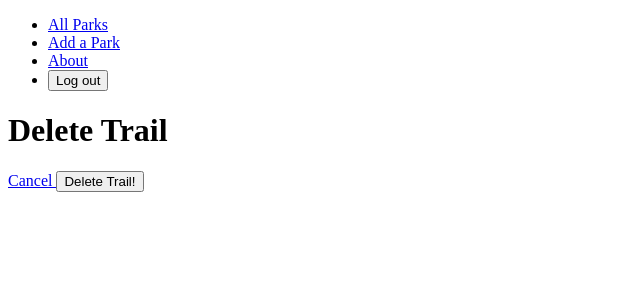
After one commit to qhoang2373/django-crud-app-lab, a Django app: page /trails/1/delete/ in a window 1280 px wide. The commit adds this page. Shown: the top 300 px of the page, without its empty margins (0-640 px from the left). Run offline with Django 5.2, Linux system fonts and the light colour scheme; a user stored in the database is signed in; tables that the repository leaves empty hold one stand-in row (values such as "Sample post").

Commit message:
Complete Full Crud

```diff
--- a/nationalparks/my_app/models.py
+++ b/nationalparks/my_app/models.py
@@ -35,7 +35,7 @@ class Trail(models.Model):
         default = DIFFICULTY[0][0]
         )
 
-    description = models.CharField(max_length=255)
+    # description = models.CharField(max_length=255)
 
     national_park = models.ForeignKey(NationalPark, on_delete=models.CASCADE)
 
@@ -43,5 +43,8 @@ class Trail(models.Model):
     def __str__(self):
         return f"{self.get_difficulty_display()} on {self.name}"
 
+    def get_absolute_url(self):
+        return reverse('trail-detail', kwargs={'trail_id': self.id})
+
     class Meta:
         ordering = ['-name']
--- /dev/null
+++ b/nationalparks/my_app/templates/my_app/trail_confirm_delete.html
@@ -0,0 +1,14 @@
+{% extends 'base.html' %}
+{% load static %}
+{% block content %}
+
+<div>
+  <h1>Delete Trail</h1>
+</div>
+<form action="" method="post" class="form">
+  {% csrf_token %}
+  <a href="{% url 'trail-delete' trail.id %}"> Cancel </a>
+  <button type="submit" >Delete Trail!</button>
+</form>
+
+{% endblock %}
--- a/nationalparks/my_app/templates/parks/detail.html
+++ b/nationalparks/my_app/templates/parks/detail.html
@@ -64,6 +64,8 @@ autocomplete="off"
             <td>{{trail.get_difficulty_display}}</td>
             <!-- <a href="" class="btn warn">Edit</a>
             <a href="" class="btn danger">Delete</a> -->
+            <td><a href="{% url 'trail-update' trail.id %}" > Edit </a></td>
+            <td><a href="{% url 'trail-delete' trail.id %}" > Delete </a></td>
           </tr>
         {% endfor %}
       </tbody>
--- a/nationalparks/my_app/urls.py
+++ b/nationalparks/my_app/urls.py
@@ -10,5 +10,12 @@ urlpatterns = [
     path('parks/<int:pk>/update/', views.ParkUpdate.as_view(), name='park-update'),
     path('parks/<int:pk>/delete/', views.ParkDelete.as_view(), name='park-delete'),
     path('parks/<int:park_id>/add-trail/', views.add_trail, name='add-trail'),
-    path('accounts/signup/', views.signup, name='signup')
+    path('accounts/signup/', views.signup, name='signup'),
+    path('trails/<int:pk>/update/', views.TrailUpdate.as_view(), name='trail-update'),
+    path('trails/<int:pk>/delete/', views.TrailDelete.as_view(), name='trail-delete'),
+
+    path('trails/', views.TrailList.as_view(), name='trail-index')
+
+    # path('trails/<int:pk>/', views.TrailDetail.as_view(), name='trail-detail'),
+
 ]
--- a/nationalparks/my_app/views.py
+++ b/nationalparks/my_app/views.py
@@ -8,6 +8,7 @@ from django.contrib.auth.decorators import login_required
 from django.contrib.auth.mixins import LoginRequiredMixin
 from .models import NationalPark
 from .forms import TrailForm
+from .models import Trail
 
 
 from django.http import HttpResponse
@@ -63,6 +64,12 @@ class ParkCreate(LoginRequiredMixin, CreateView):
 
     success_url = '/parks/'
 
+# class TrailList(ListView):
+#     model = Trail
+
+class TrailDetail(DetailView):
+    model = Trail
+
 class ParkUpdate(UpdateView):
     model = NationalPark
     fields = ['location', 'description', 'established_date']
@@ -70,3 +77,19 @@ class ParkUpdate(UpdateView):
 class ParkDelete(DeleteView):
     model = NationalPark
     success_url = '/parks/'
+
+
+
+class TrailUpdate(LoginRequiredMixin, UpdateView):
+    model = Trail
+    fields = ['name', 'difficulty']
+    success_url = '/trails/'
+
+class TrailDelete(LoginRequiredMixin, DeleteView):
+    model = Trail
+    success_url = '/trails/'
+
+class TrailList(ListView):
+    model = Trail
+    template_name = 'trails/trail_list.html'
+    context_object_name = 'trails'
```
Also changed, not shown: nationalparks/my_app/forms.py (+0 -9 lines), nationalparks/my_app/templates/my_app/trail_form.html (added, +19 -0 lines), nationalparks/my_app/templates/my_app/trail_list.html (added, +10 -0 lines), nationalparks/my_app/migrations/0005_remove_trail_description.py (added), nationalparks/my_app/templates/my_app/nationalpark_confirm_delete.html (line endings or trailing spaces).
